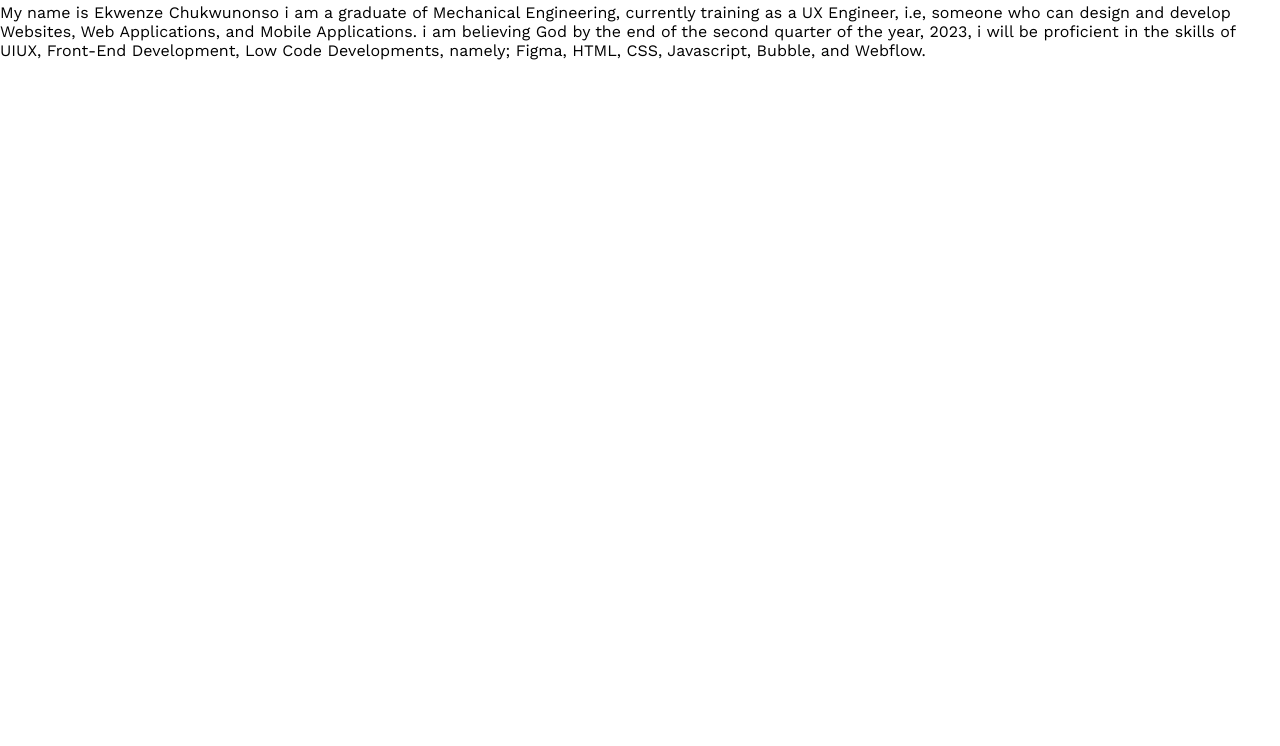
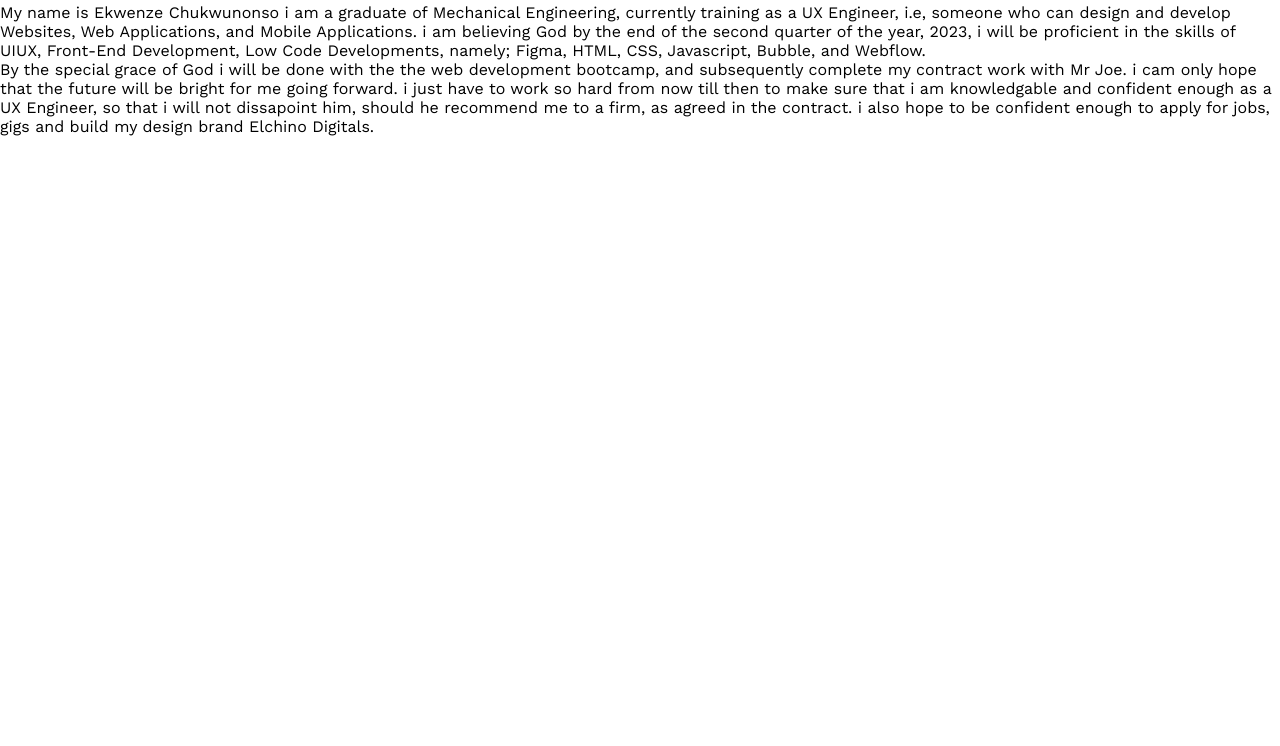
Before and after one commit to Ekwenze-Chino/chinosky, a plain HTML site: page index.html in a window 1280 px wide. Shown: the part 54-800 px from the top of the page. Drawn offline with nearby package versions, Linux system fonts and the light colour scheme.

Commit message:
second version

```diff
--- a/index.html
+++ b/index.html
@@ -18,5 +18,15 @@
         namely; Figma, HTML, CSS, Javascript, Bubble, and Webflow.
     </p>
 
+    <p>By the special grace of God i will be done with the the web development
+        bootcamp, and subsequently complete my contract work with Mr Joe.
+        i cam only hope that the future will be bright for me going forward.
+        i just have to work so hard from now till then to make sure that i am
+        knowledgable and confident enough as a UX Engineer, so that i will
+        not dissapoint him, should he recommend me to a firm, as agreed in the
+        contract. i also hope to be confident enough to apply for jobs, gigs
+        and build my design brand Elchino Digitals.
+    </p>
+
 </body>
 </html>
```
